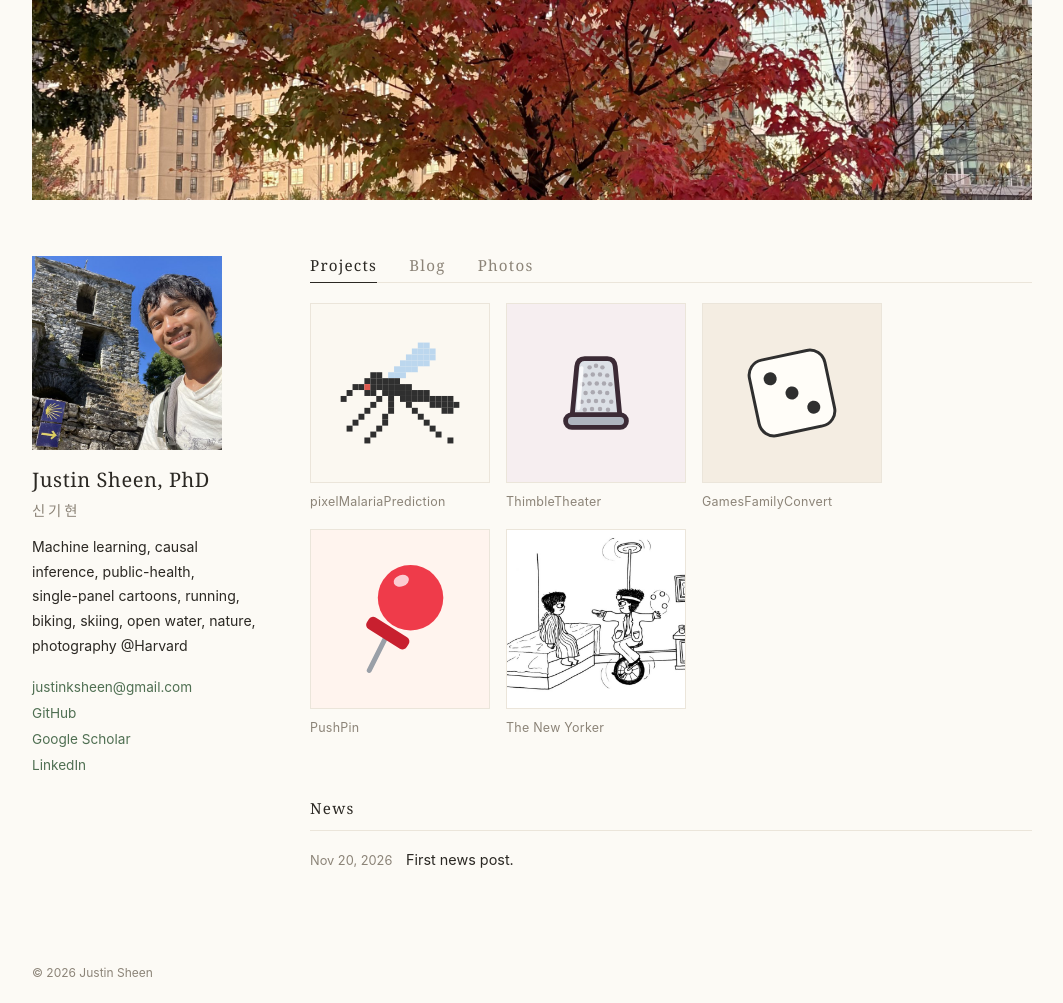
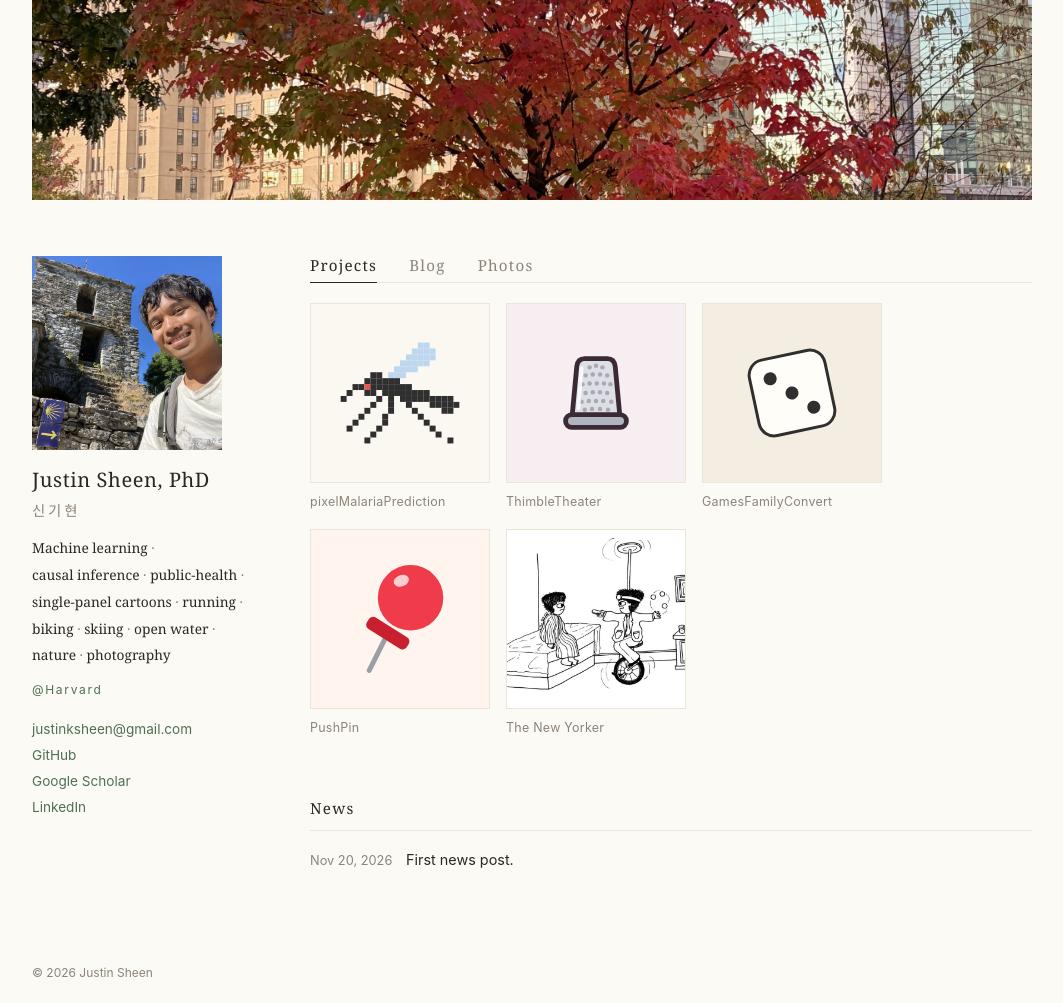
Before and after one commit to jsheen/jsheen.github.io, a Jekyll site: the page built from index.html, in a window 1280 px wide and 1003 px high. Shown: the whole window, without its empty margins (108-1171 px from the left). Built offline with Jekyll 4.4.1, drawn with Linux system fonts in a browser that asks for light colours.

Commit message:
Restyle bio: serif interests separated by dots, @Harvard on its own line
Co-Authored-By: Claude Opus 5.5 <noreply@anthropic.com>

```diff
--- a/_includes/about.html
+++ b/_includes/about.html
@@ -3,7 +3,8 @@
   <div class="about-body">
     <h1>{{ site.author }}, PhD</h1>
     <p class="name-ko" lang="ko">신기현</p>
-    <p class="interests">Machine learning, causal inference, <span class="nowrap">public-health</span>, <span class="nowrap">single-panel</span> cartoons, running, biking, skiing, open water, nature, photography @Harvard</p>
+    <p class="interests"><span class="nowrap">Machine learning</span><span class="dot"> · </span><span class="nowrap">causal inference</span><span class="dot"> · </span><span class="nowrap">public-health</span><span class="dot"> · </span><span class="nowrap">single-panel cartoons</span><span class="dot"> · </span><span class="nowrap">running</span><span class="dot"> · </span><span class="nowrap">biking</span><span class="dot"> · </span><span class="nowrap">skiing</span><span class="dot"> · </span><span class="nowrap">open water</span><span class="dot"> · </span><span class="nowrap">nature</span><span class="dot"> · </span><span class="nowrap">photography</span></p>
+    <p class="affil">@Harvard</p>
     <ul class="contact">
       <li><a href="mailto:{{ site.email }}">{{ site.email }}</a></li>
       <li><a href="https://github.com/{{ site.github_username }}">GitHub</a></li>
--- a/assets/css/style.css
+++ b/assets/css/style.css
@@ -47,8 +47,9 @@ blockquote { border-left: 2px solid var(--rule); margin-left: 0; padding-left: 1
 .avatar { width: 180px; height: auto; aspect-ratio: 49 / 50; border-radius: 0; object-fit: cover; }
 .about h1 { font-size: 1.25rem; margin: 0 0 10px; line-height: 1.4; letter-spacing: 0.03em; }
 .name-ko { margin: -6px 0 12px; font-family: var(--serif); font-size: 0.9rem; letter-spacing: 0.2em; color: var(--muted); }
-.interests { margin: 0; font-size: 0.88rem; color: var(--text); }
-.affil { margin: 4px 0 0; color: var(--muted); font-size: 0.85rem; }
+.interests { margin: 0; font-family: var(--serif); font-size: 0.86rem; line-height: 1.95; color: var(--text); }
+.interests .dot { color: var(--muted); }
+.affil { margin: 10px 0 0; font-size: 0.75rem; letter-spacing: 0.14em; color: var(--accent); }
 .contact { list-style: none; padding: 0; margin: 18px 0 0; font-size: 0.85rem; }
 .contact li { margin-bottom: 2px; word-break: break-all; }
 
```
